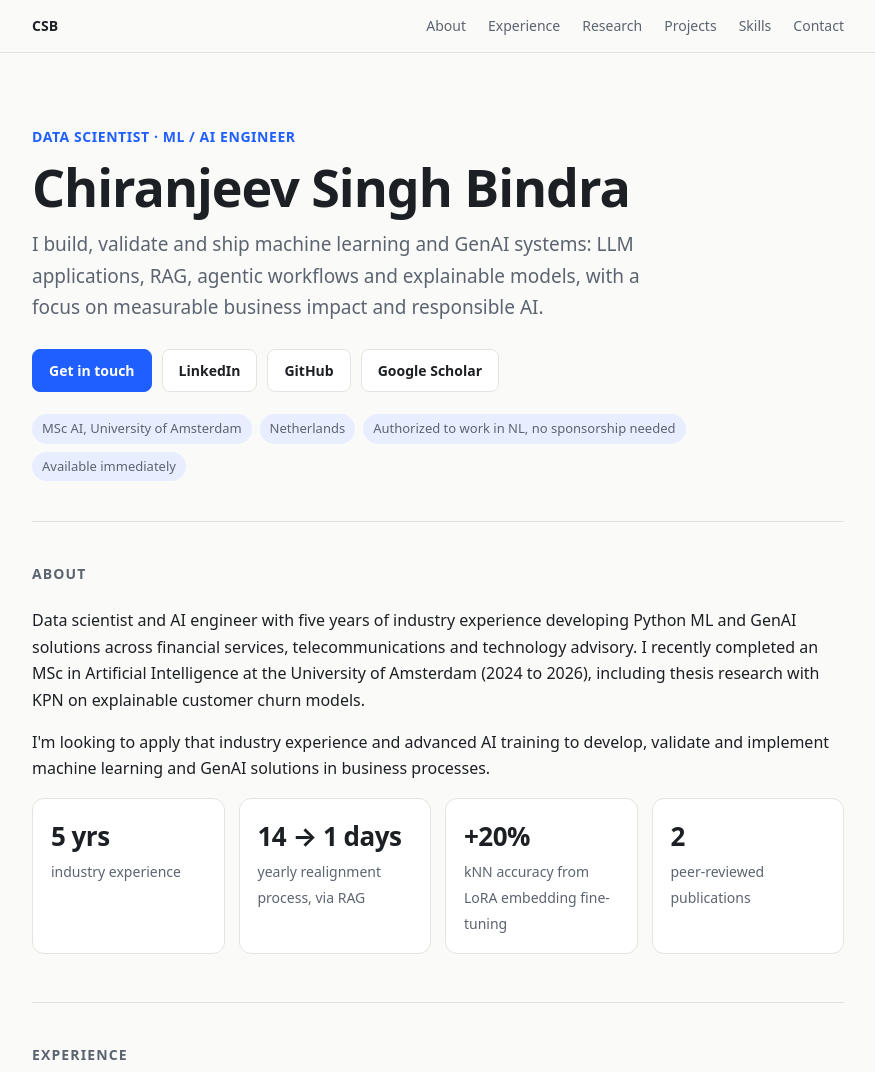
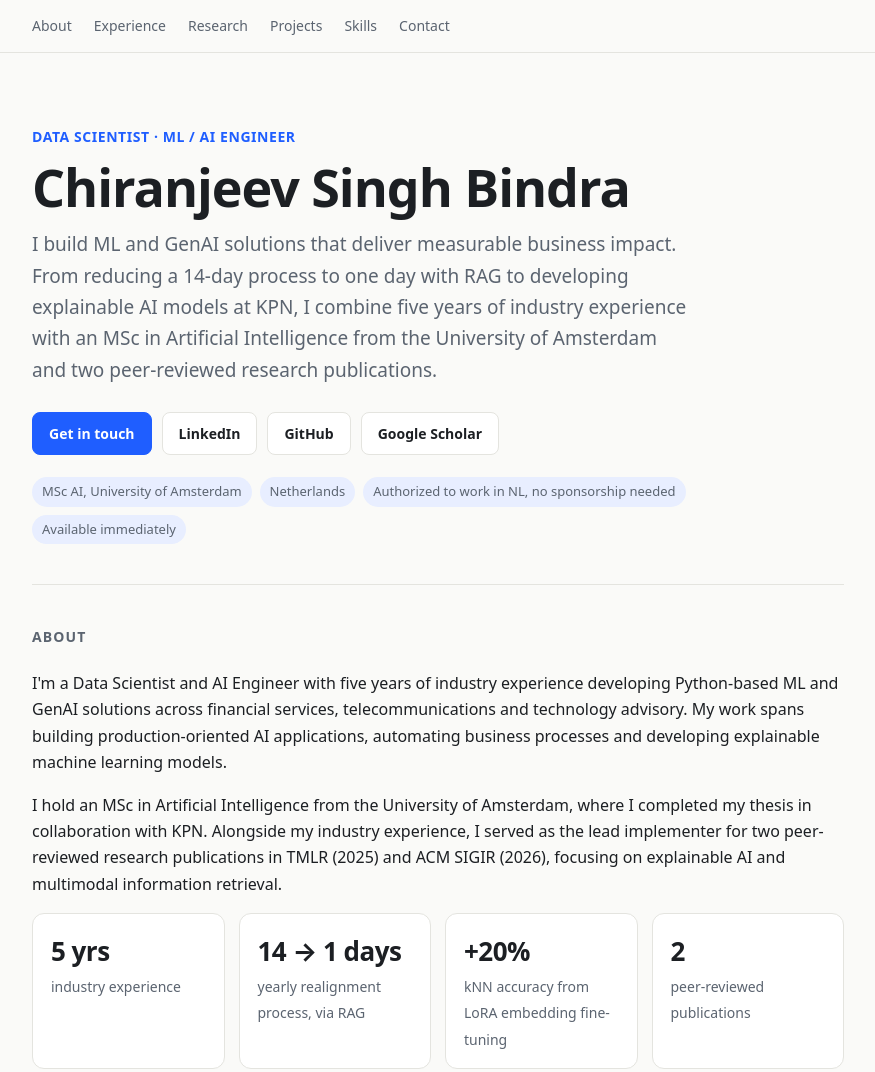
Before and after one commit to CSBindra/CSBindra.github.io, a plain HTML site: page index.html in a window 1280 px wide. Shown: the top 1072 px of the page, without its empty margins (202-1077 px from the left). Drawn offline with Linux system fonts and the light colour scheme.

Commit message:
Revise content in index.html for clarity and detail
Updated personal description and experience details.

```diff
--- a/index.html
+++ b/index.html
@@ -73,7 +73,6 @@ footer{padding:36px 0 56px;border-top:1px solid var(--line);color:var(--muted);f
 
 <nav>
   <div class="wrap">
-    <a class="brand" href="#top">CSB</a>
     <a href="#about">About</a>
     <a href="#experience">Experience</a>
     <a href="#research">Research</a>
@@ -88,7 +87,7 @@ footer{padding:36px 0 56px;border-top:1px solid var(--line);color:var(--muted);f
 <header class="hero">
   <div class="eyebrow">Data Scientist &middot; ML / AI Engineer</div>
   <h1>Chiranjeev Singh Bindra</h1>
-  <p class="lede">I build, validate and ship machine learning and GenAI systems: LLM applications, RAG, agentic workflows and explainable models, with a focus on measurable business impact and responsible AI.</p>
+  <p class="lede">I build ML and GenAI solutions that deliver measurable business impact. From reducing a 14-day process to one day with RAG to developing explainable AI models at KPN, I combine five years of industry experience with an MSc in Artificial Intelligence from the University of Amsterdam and two peer-reviewed research publications.</p>
   <div class="cta">
     <a class="btn primary" href="mailto:csinghbindra@gmail.com">Get in touch</a>
     <a class="btn" href="https://www.linkedin.com/in/chiranjeev-bindra/" target="_blank" rel="noopener">LinkedIn</a>
@@ -105,8 +104,8 @@ footer{padding:36px 0 56px;border-top:1px solid var(--line);color:var(--muted);f
 
 <section id="about">
   <h2>About</h2>
-  <p>Data scientist and AI engineer with five years of industry experience developing Python ML and GenAI solutions across financial services, telecommunications and technology advisory. I recently completed an MSc in Artificial Intelligence at the University of Amsterdam (2024 to 2026), including thesis research with KPN on explainable customer churn models.</p>
-  <p>I'm looking to apply that industry experience and advanced AI training to develop, validate and implement machine learning and GenAI solutions in business processes.</p>
+  <p>I'm a Data Scientist and AI Engineer with five years of industry experience developing Python-based ML and GenAI solutions across financial services, telecommunications and technology advisory. My work spans building production-oriented AI applications, automating business processes and developing explainable machine learning models.</p>
+  <p>I hold an MSc in Artificial Intelligence from the University of Amsterdam, where I completed my thesis in collaboration with KPN. Alongside my industry experience, I served as the lead implementer for two peer-reviewed research publications in TMLR (2025) and ACM SIGIR (2026), focusing on explainable AI and multimodal information retrieval.</p>
   <div class="stats">
     <div class="stat"><b>5 yrs</b><span>industry experience</span></div>
     <div class="stat"><b>14 &rarr; 1 days</b><span>yearly realignment process, via RAG</span></div>
```
